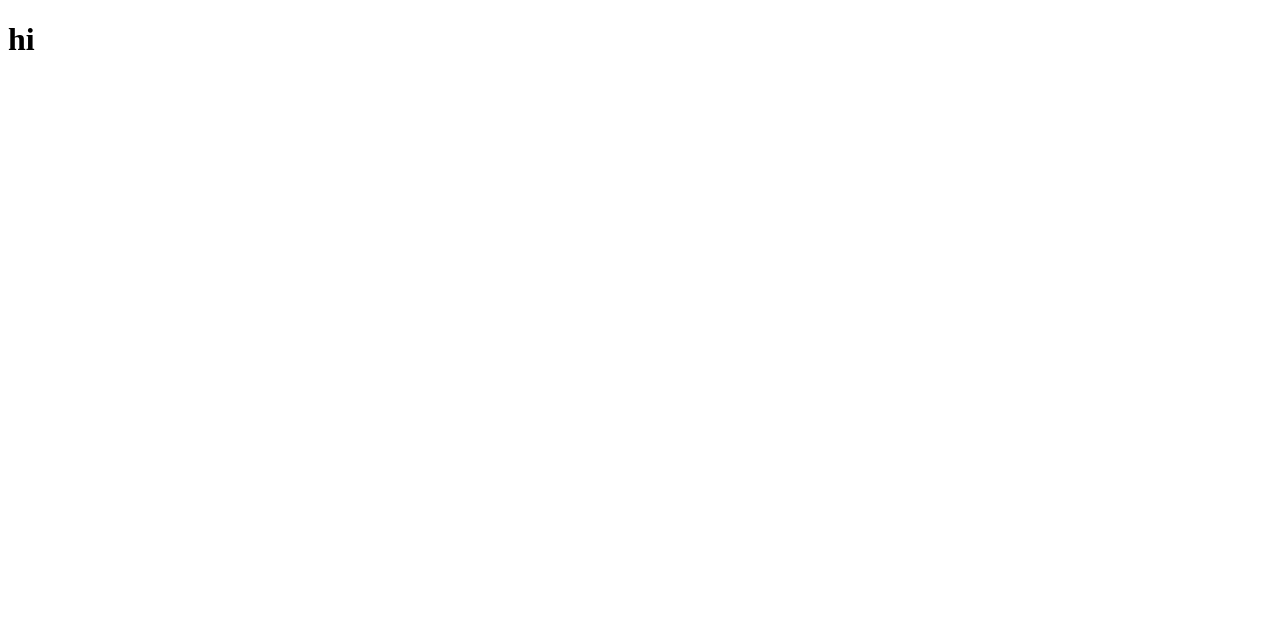
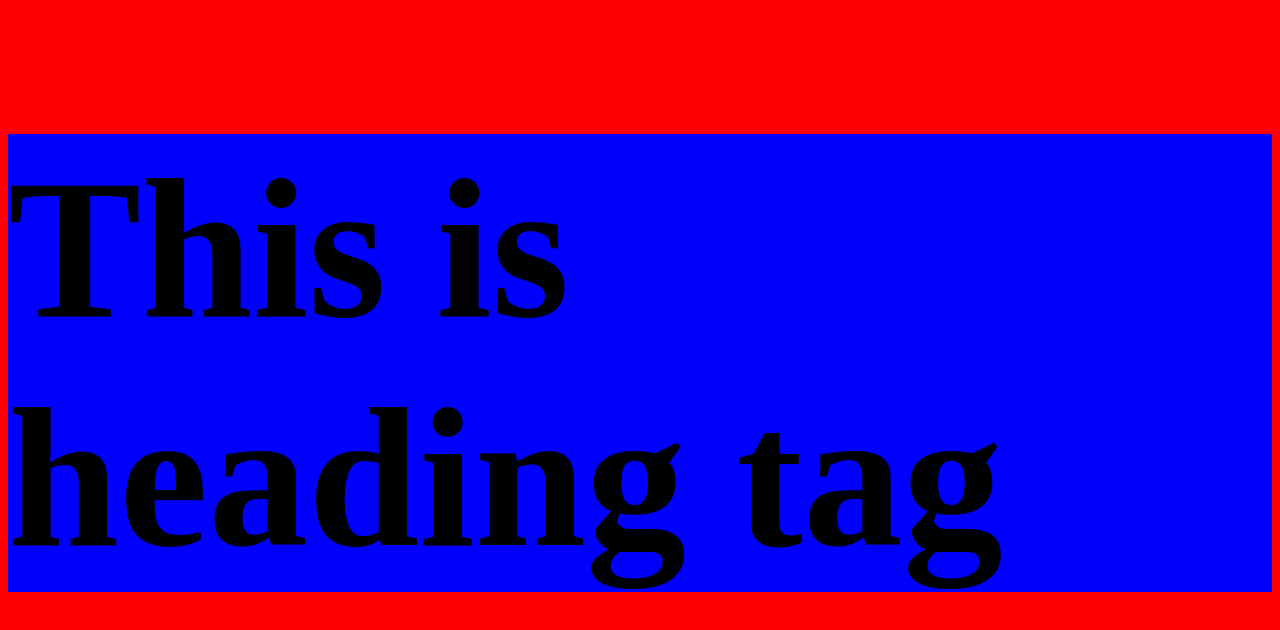
Before and after one commit to Dhirendranath/Css-6, a plain HTML site: page index.html in a window 1280 px wide. Drawn offline with Linux system fonts and the light colour scheme.

Commit message:
first commit

```diff
--- a/index.html
+++ b/index.html
@@ -5,8 +5,23 @@
   <meta http-equiv="X-UA-Compatible" content="IE=edge">
   <meta name="viewport" content="width=device-width, initial-scale=1.0">
   <title>Css 6</title>
+  <link rel="stylesheet" href="style.css">
 </head>
 <body>
-  <h1>hi</h1>
+<!-- <div class="container">
+    <div class="first">
+
+    </div>
+    <div class="second">
+
+    </div>
+    <div class="third">
+
+    </div> -->
+
+<h1>This is heading tag</h1>
+
+
+</div>
 </body>
 </html>
--- a/style.css
+++ b/style.css
@@ -0,0 +1,38 @@
+/* .container{
+  background-color: brown;
+
+}
+div{
+  height: 100px;
+  width: 100px;
+}
+.first{
+  background-color: chocolate;
+}
+.second{
+  background-color: darkblue;
+  position: relative;
+  position: absolute;
+  left: 120px;
+
+}
+.third{
+  background-color: cyan;
+} */
+
+h1{
+  font-size: 50px;
+  background-color: yellow;
+}
+@media screen and (min-width: 600px){
+  body{
+    background-color: red;
+  };
+
+}
+@media screen and (min-width: 600px){
+  h1{
+    font-size: 200px;
+    background-color: blue;
+  };
+}
```
